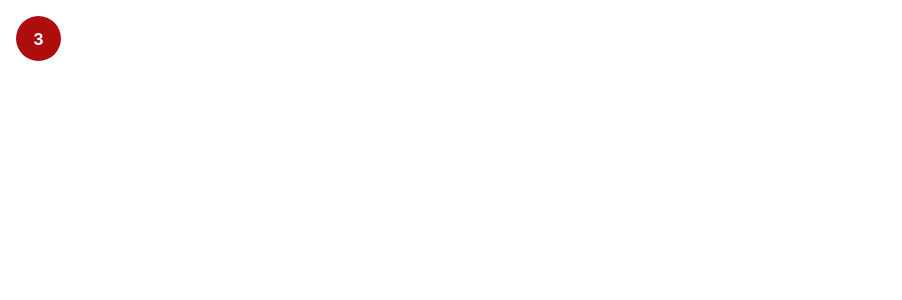
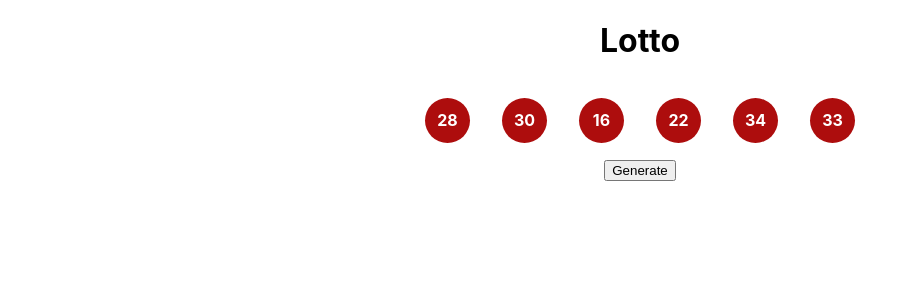
Before and after one commit to ctln12/lottery, a React (Create React App) app: page / in a window 1280 px wide. Shown: the top 300 px of the page, without its empty margins (0-902 px from the left). Built offline with nearby package versions, Linux system fonts and the light colour scheme.

Commit message:
create a lottery component and use it in app component

```diff
--- a/src/App.js
+++ b/src/App.js
@@ -1,16 +1,12 @@
 import React, { Component } from 'react';
 import './App.css';
-import LotteryBall from './LotteryBall';
+import Lottery from './Lottery';
 
 class App extends Component {
-  static defaultProps = {
-    num: 3
-  }
   render() {
-    const {num} = this.props;
     return (
       <div className="App">
-        <LotteryBall num={num}/>
+        <Lottery/>
       </div>
     );
   }
--- /dev/null
+++ b/src/Lottery.css
@@ -0,0 +1,4 @@
+.Lottery-balls {
+  display: flex;
+  justify-content: center;
+}
--- /dev/null
+++ b/src/Lottery.js
@@ -0,0 +1,45 @@
+import React, { Component } from 'react';
+
+import LotteryBall from './LotteryBall';
+import './Lottery.css';
+
+class Lottery extends Component {
+  constructor(props){
+    super(props);
+    this.state = {
+      nums: [28, 30, 16, 22, 34, 33]
+    }
+    this.createBallsArray = this.createBallsArray.bind(this);
+  }
+  static defaultProps = {
+    title: 'Lotto',
+    numBalls: 6,
+    maxNum: 40
+  }
+  createBallsArray(){
+    const {numBalls, maxNum} = this.props;
+    let newNums = [];
+    for (let i = 0; i < numBalls; i++) {
+      let randNum = Math.floor(Math.random() * maxNum + 1);
+      newNums[i] = randNum;
+    }
+    this.setState({nums: newNums})
+  }
+  render() {
+    const {nums} = this.state;
+    const {title} = this.props;
+    return (
+      <div className="Lottery">
+        <h1>{title}</h1>
+        <div className="Lottery-balls">
+          {nums.map(num =>
+            <LotteryBall key={nums.indexOf(num)} num={num} />
+          )}
+        </div>
+        <button onClick={this.createBallsArray}>Generate</button>
+      </div>
+    );
+  }
+}
+
+export default Lottery;
```
